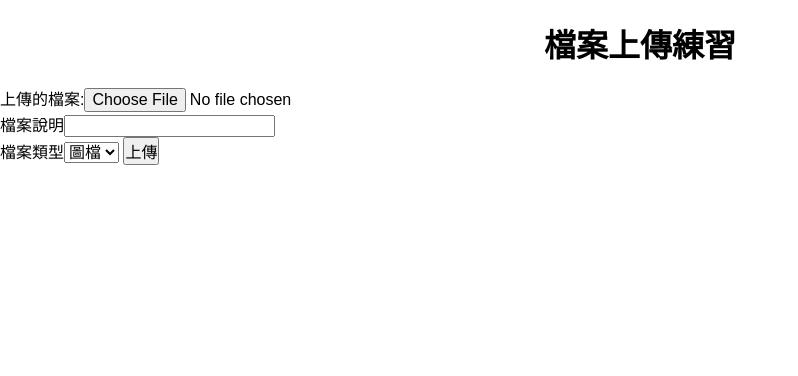
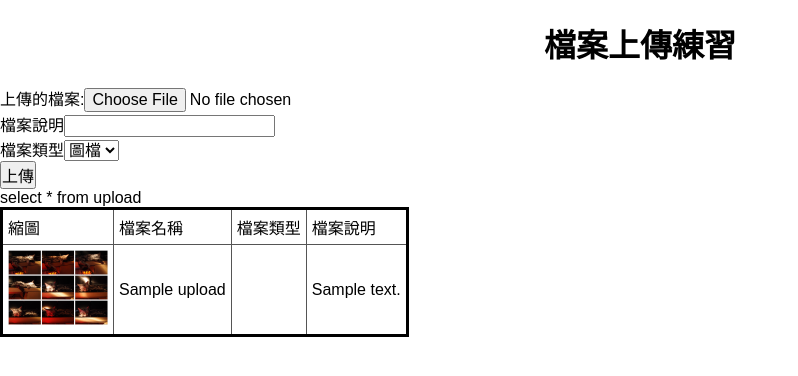
Before and after one commit to ts04670223/phpfile, a PHP site: page /upload.php in a window 1280 px wide. Shown: the top 376 px of the page, without its empty margins (0-798 px from the left). Run offline with PHP 8.4, Linux system fonts and the light colour scheme; tables that the repository leaves empty or names only in its code hold one stand-in row (values such as "Sample post").

Commit message:
增加檔案上傳顯示

```diff
--- a/upload.php
+++ b/upload.php
@@ -7,13 +7,12 @@
  * 4.顯示檔案列表
  */
 include_once "base.php";
-date_default_timezone_set("Asia/Taipei");
 
 if (!empty($_FILES['img']['tmp_name'])) {
     // echo "檔案原始名稱:" . $_FILES['img']['name'];
     // echo "<br>檔案上傳成功";
     // echo "原始上傳路徑:" . $_FILES['img']['tmp_name'];
-    $subname="";
+    $subname = "";
     $subname = explode('.', $_FILES['img']['name']);
     $subname = array_pop($subname);
     // switch ($_FILES['img']['type']) {
@@ -29,14 +28,14 @@
     // }
     $filename = date("Ymdhis") . "." . $subname;
     move_uploaded_file($_FILES['img']['tmp_name'], "./img/" . $filename);
-    $row=[
-        "name"=>$_FILES['img']['name'],
-        "path"=>"./img/".$filename,
-        "type"=>$_POST['type'],
-        "note"=>$_POST['note']
+    $row = [
+        "name" => $_FILES['img']['name'],
+        "path" => "./img/" . $filename,
+        "type" => $_POST['type'],
+        "note" => $_POST['note']
     ];
     print_r($row);
-    save("upload",$row);
+    save("upload", $row);
 }
 
 ?>
@@ -49,6 +48,16 @@
     <meta http-equiv="X-UA-Compatible" content="ie=edge">
     <title>檔案上傳</title>
     <link rel="stylesheet" href="style.css">
+    <style>
+        table{
+            border:3px solid black;
+            border-collapse: collapse;
+        }
+        td{
+            border:1px solid #555;
+            padding: 5px;
+        }
+    </style>
 </head>
 
 <body>
@@ -57,11 +66,11 @@
     <form action="?" method="post" enctype="multipart/form-data">
         <div>上傳的檔案:<input type="file" name="img"></div>
         <div>檔案說明<input type="text" name="note"></div>
-        <div>檔案類型<select name="type" ></div>
-    <option value="圖檔">圖檔</option>
-    <option value="文件">文件</option>
-    <option value="其他">其他</option>
-</select>
+        <div>檔案類型<select name="type">
+                <option value="圖檔">圖檔</option>
+                <option value="文件">文件</option>
+                <option value="其他">其他</option>
+            </select></div>
         <input type="submit" value="上傳">
     </form>
 
@@ -69,7 +78,32 @@
 
 
     <!----建立一個連結來查看上傳後的圖檔---->
+<?php
+$rows=all('upload');
+echo "<table>";
+echo "<td>縮圖</td>";
+echo "<td>檔案名稱</td>";
+echo "<td>檔案類型</td>";
+echo "<td>檔案說明</td>";
+foreach($rows as $row){
+    echo "<tr>";
+    if($row['type']==['圖檔']){
+        echo "<td><img src='{$row['path']}' style='width:100px'></td>";
 
+    }else{
+        echo "<td><img src='./img/20201126015004.jpg' style='width:100px'></td>";
+    }
+    echo "<td>{$row['name']}</td>";
+    echo "<td>{$row['type']}</td>";
+    echo "<td>{$row['note']}</td>";
+
+
+    echo"</tr>";
+}
+echo"</table>";
+
+
+?>
 
 </body>
 
```
